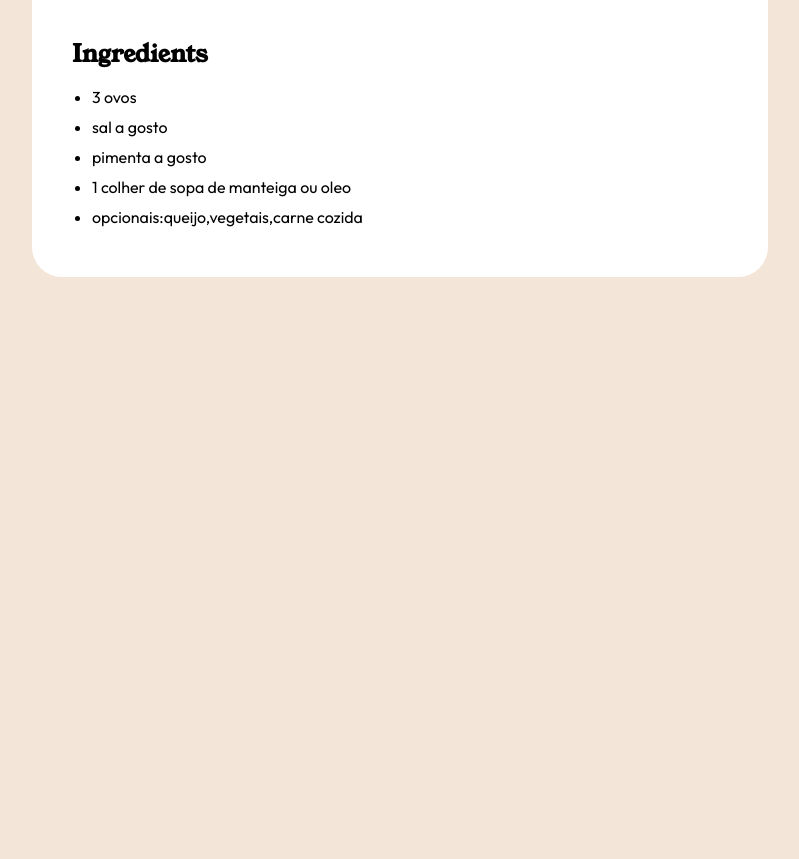
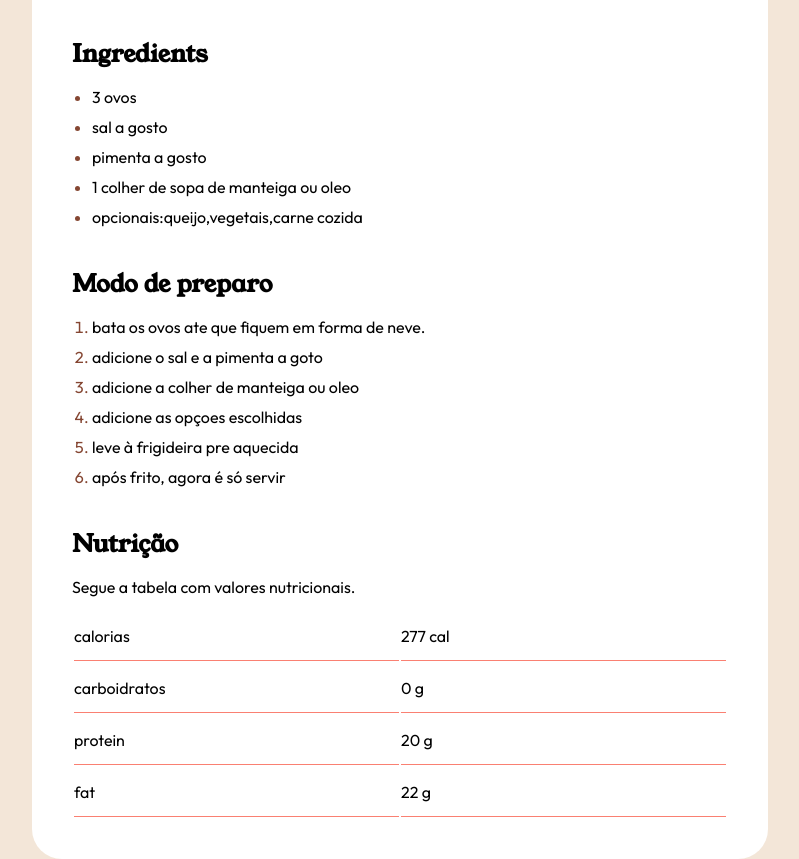
Before and after one commit to conradosousa/html-tags-de-lista, a plain HTML site: page index.html in a window 1280 px wide. Shown: the part 790-1649 px from the top of the page, without its empty margins (240-1039 px from the left). Before the commit the page ends 1067 px from the top, so only its background shows below. Drawn offline with Linux system fonts and the light colour scheme.

Commit message:
projeto concluido

```diff
--- a/index.css
+++ b/index.css
@@ -65,10 +65,30 @@ body {
 
     }
 
-    ul{
+    ul, ol{
         padding-left: 20px;
         li{
             margin-bottom: 10px;
+            color: #854632;
+            border-collapse: collapse;
+            span{
+                color: black;
+            }
+        }
+    }
+
+
+    table{
+
+        margin-top: 10px;
+        width: 100%;
+        tr{
+            td{
+                width: 50%;
+                height: 50px;
+                border-bottom: 1px solid salmon;
+
+            }
         }
     }
 }
--- a/index.html
+++ b/index.html
@@ -26,14 +26,59 @@
 
             </ul>
         </div>
-<h2 class="young-font">Ingredients</h2>
-<ul>
-    <li>3 ovos</li>
-    <li>sal a gosto</li>
-    <li>pimenta a gosto</li>
-    <li>1 colher de sopa de manteiga ou oleo</li>
-    <li>opcionais:queijo,vegetais,carne cozida</li>
-</ul>
+        <h2 class="young-font">Ingredients</h2>
+        <ul>
+            <li><span> 3 ovos</span></li>
+            <li><span> sal a gosto</span></li>
+            <li><span> pimenta a gosto</span></li>
+            <li><span> 1 colher de sopa de manteiga ou oleo</span></li>
+            <li><span> opcionais:queijo,vegetais,carne cozida</span></li>
+        </ul>
+        <h2 class="young-font">Modo de preparo</h2>
+        <ol>
+            <li><span>bata os ovos ate que fiquem em forma de neve.</span></li>
+            <li><span>adicione o sal e a pimenta a goto</span></li>
+            <li><span>adicione a colher de manteiga ou oleo</span></li>
+            <li><span>adicione as opçoes escolhidas</span></li>
+            <li><span>leve à frigideira pre aquecida</span></li>
+            <li><span>após frito, agora é só servir</span></li>
+        </ol>
+
+        <h2 class="young-font">Nutrição</h2>
+        <p>
+            Segue a tabela com valores nutricionais.
+        </p>
+
+
+
+        <table>
+            <tr>
+
+            </tr>
+            <tr>
+                <td>calorias</td>
+
+                <td>277 cal</td>
+            </tr>
+
+            <tr>
+                <td>carboidratos</td>
+
+                <td>0 g</td>
+            </tr>
+
+            <tr>
+                <td>protein</td>
+
+                <td>20 g</td>
+            </tr>
+
+            <tr>
+                <td>fat </td>
+
+                <td>22 g</td>
+            </tr>
+        </table>
 
 
 </body>
```
